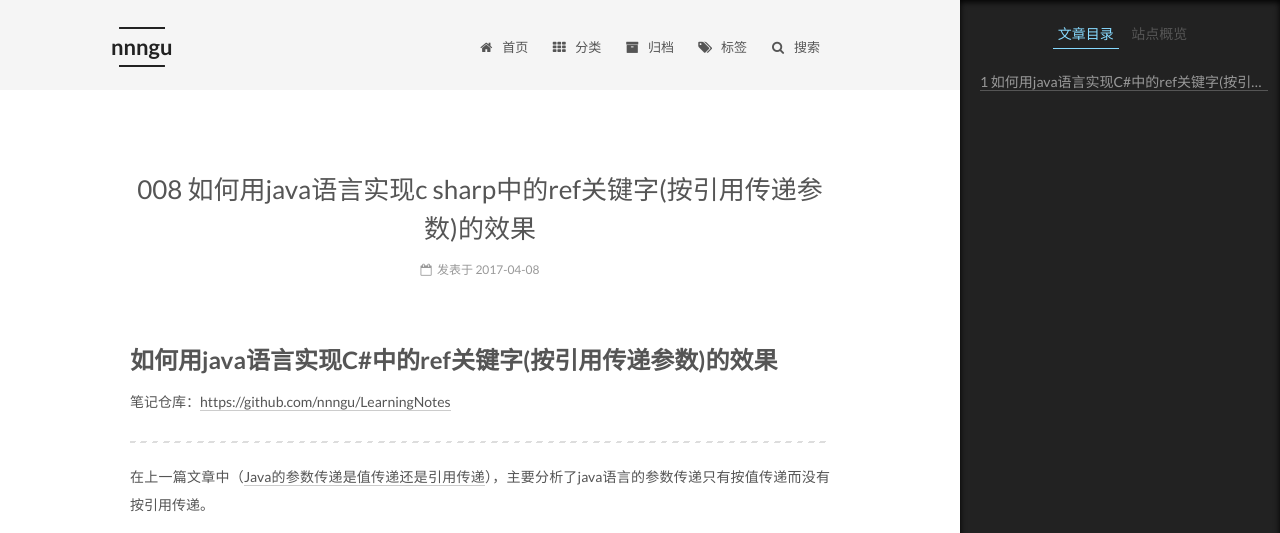
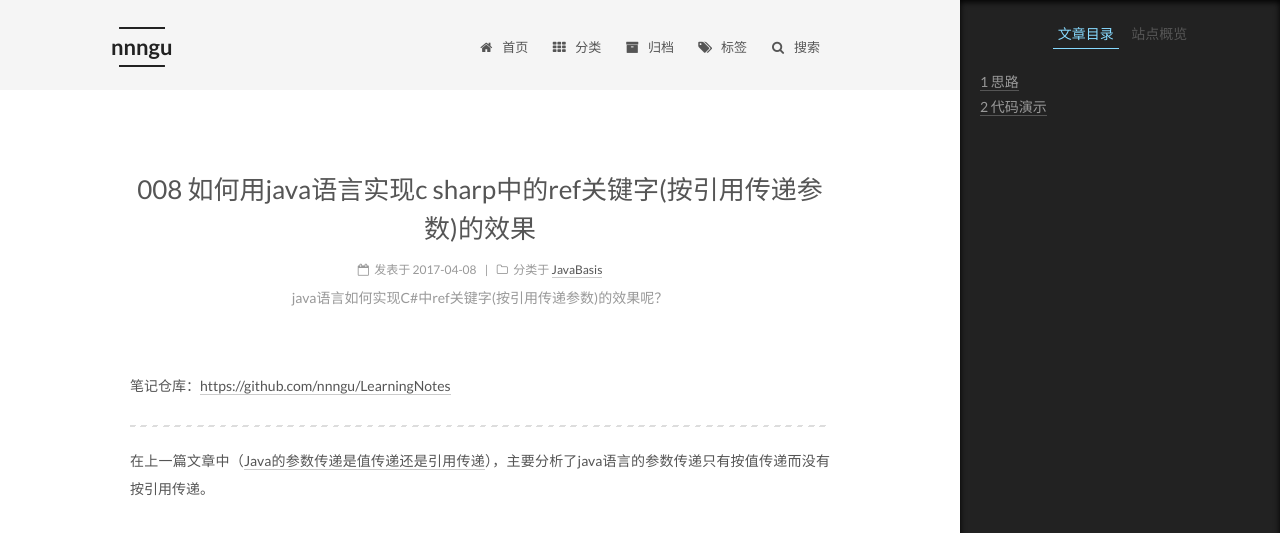
Before and after one commit to nnngu/LearningNotes, a Jekyll site: the page built from _posts/2017-04-08-008 如何用java语言实现C Sharp中的ref关键字(按引用传递参数)的效果.md, in a window 1280 px wide and 1400 px high. Shown: the top 533 px of the window. Built offline with Jekyll 4.4.1, drawn with Linux system fonts in a browser that asks for light colours.

Commit message:
修改文件: _posts/2017-04-08-008 如何用java语言实现C Sharp中的ref关键字(按引用传递参数)的效果.md

```diff
--- a/_posts/2017-04-08-008 如何用java语言实现C Sharp中的ref关键字(按引用传递参数)的效果.md
+++ b/_posts/2017-04-08-008 如何用java语言实现C Sharp中的ref关键字(按引用传递参数)的效果.md
@@ -1,4 +1,7 @@
-# 如何用java语言实现C#中的ref关键字(按引用传递参数)的效果
+---
+categories: JavaBasis
+description: java语言如何实现C#中ref关键字(按引用传递参数)的效果呢？
+---
 
 笔记仓库：[https://github.com/nnngu/LearningNotes](https://github.com/nnngu/LearningNotes)
 
```
